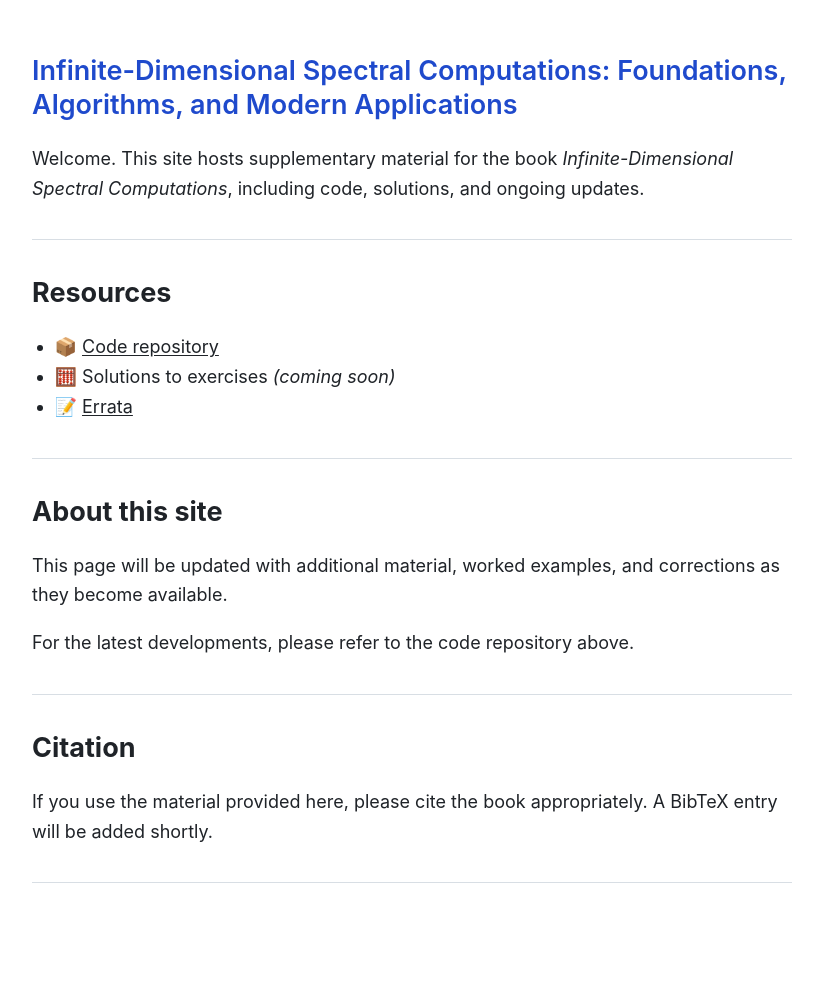
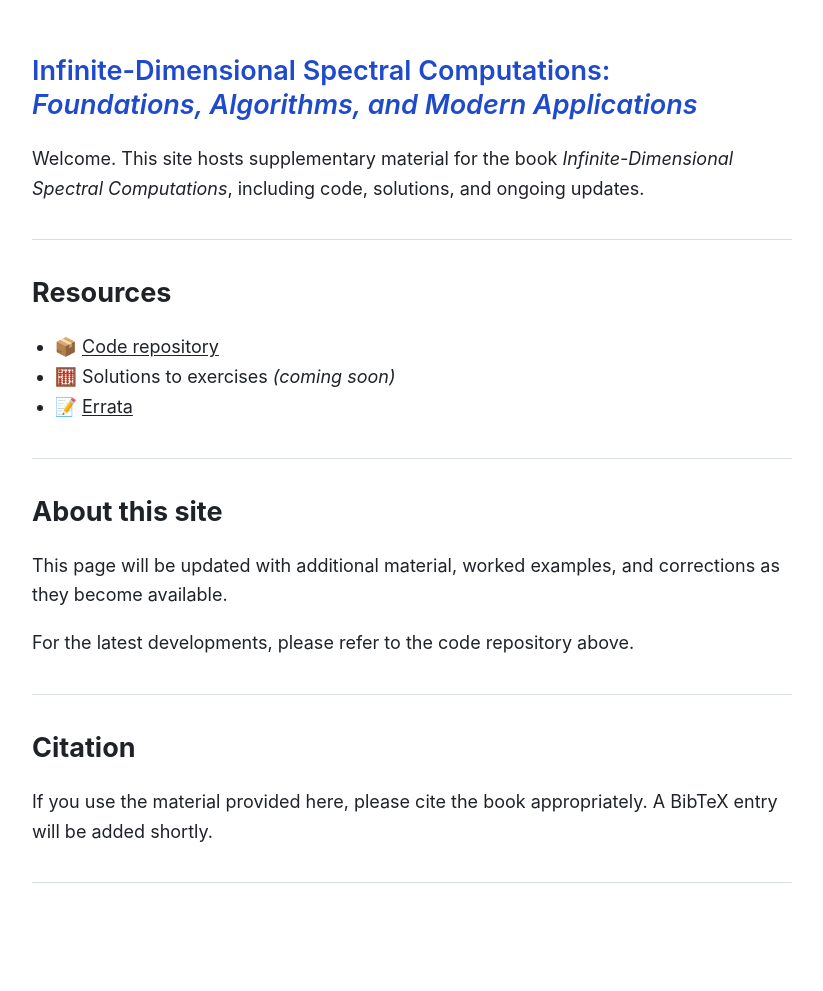
Before and after one commit to MColbrook/spectralcomputations, a Jekyll site: the page built from index.md, in a window 1280 px wide. Shown: the whole page, without its empty margins (228-1051 px from the left). Built offline with Jekyll 4.4.1, drawn with Linux system fonts in a browser that asks for light colours.

```diff
--- a/index.md
+++ b/index.md
@@ -4,7 +4,7 @@ title: Home
 ---
 
 <h2 class="main-title">
-Infinite-Dimensional Spectral Computations: Foundations, Algorithms, and Modern Applications
+Infinite-Dimensional Spectral Computations:<br><em>Foundations, Algorithms, and Modern Applications</em>
 </h2>
 
 Welcome. This site hosts supplementary material for the book *Infinite-Dimensional Spectral Computations*, including code, solutions, and ongoing updates.
```
